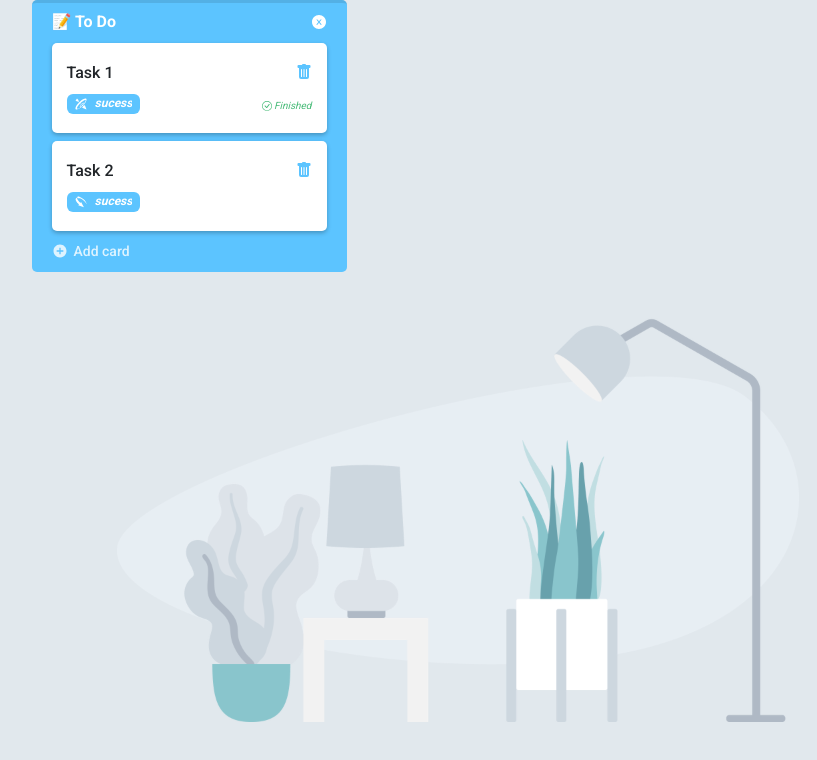
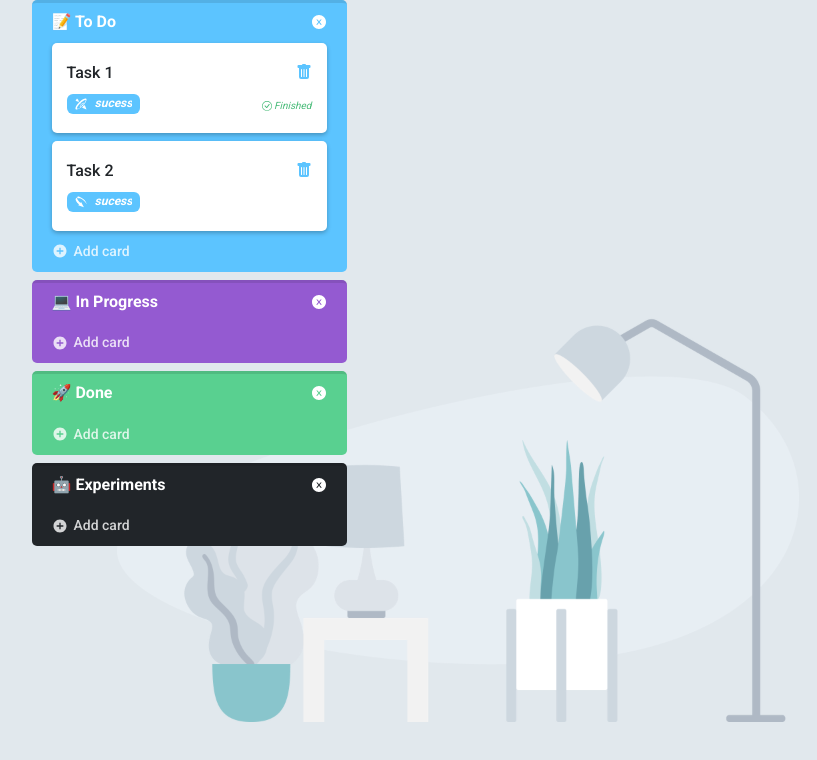
Before and after one commit to tpaphysics/tdd-kanban, a React (Vite) app: page / in a window 1280 px wide. Shown: the top 760 px of the page, without its empty margins (451-1268 px from the left). Built offline with nearby package versions, Linux system fonts and the light colour scheme.

Commit message:
style: the new task input icon color must be the same as the list

```diff
--- a/src/App.tsx
+++ b/src/App.tsx
@@ -1,4 +1,4 @@
-import { Flex } from '@chakra-ui/react';
+import { Flex, HStack, VStack } from '@chakra-ui/react';
 import KanbanList from './Components/KanbanList';
 import lists from './data/lists';
 
@@ -14,7 +14,11 @@ function App() {
       backgroundPosition='95% 80%'
       alignItems='center'
     >
-      <KanbanList list={lists[0]} />
+      <VStack alignItems='baseline' flexWrap='wrap'>
+        {lists.map((list) => (
+          <KanbanList list={list} key={list.id} />
+        ))}
+      </VStack>
     </Flex>
   );
 }
--- a/src/Components/FormAddCard/hook/useFormAddCard.ts
+++ b/src/Components/FormAddCard/hook/useFormAddCard.ts
@@ -2,7 +2,7 @@ import React, { useState, useCallback } from 'react';
 import { useList } from '../../../Hooks/useList';
 
 export const useFormAddCard = () => {
-  const { addCard } = useList();
+  const { list, addCard } = useList();
   const [show, setShow] = useState(false);
   const [newTask, setNewTask] = useState('');
 
@@ -20,5 +20,5 @@ export const useFormAddCard = () => {
     setShow(false);
   }, [addCard, newTask]);
 
-  return { show, setShow, newTask, setNewTask, handleToogle, handleChange, handleClick };
+  return { list, show, setShow, newTask, setNewTask, handleToogle, handleChange, handleClick };
 };
--- a/src/Components/FormAddCard/index.tsx
+++ b/src/Components/FormAddCard/index.tsx
@@ -17,7 +17,7 @@ import React from 'react';
 import { useFormAddCard } from './hook/useFormAddCard';
 
 function FormAddCard() {
-  const { show, handleToogle, newTask, handleChange, handleClick } = useFormAddCard();
+  const { list, show, handleToogle, newTask, handleChange, handleClick } = useFormAddCard();
   return (
     <>
       <Box
@@ -48,7 +48,7 @@ function FormAddCard() {
                 <Icon
                   data-testid='input-icon'
                   as={GiGooeyEyedSun}
-                  color={newTask == '' ? 'gray.400' : 'BLUE'}
+                  color={newTask == '' ? 'gray.400' : list.bgList}
                 />
               }
             />
```
